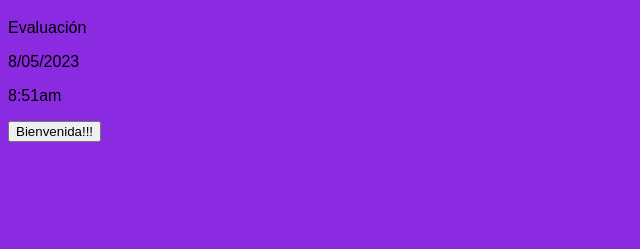
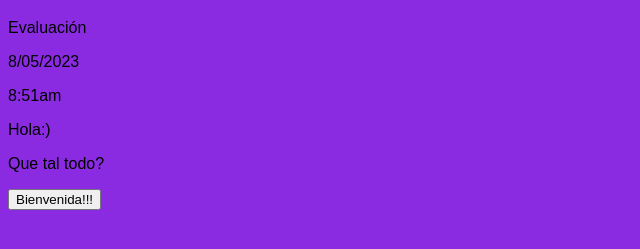
Before and after one commit to Erikasb000/Evaluacion, a plain HTML site: page index.html in a window 1280 px wide. Shown: the part 61-310 px from the top of the page, without its empty margins (0-640 px from the left). Drawn offline with Linux system fonts and the light colour scheme.

Commit message:
Update index.html

```diff
--- a/index.html
+++ b/index.html
@@ -13,6 +13,8 @@
     <p>Evaluación</p>
     <p>8/05/2023</p>
     <p>8:51am</p>
+    <p> Hola:)</p>
+    <p> Que tal todo?</p>
     <input type="button" onclick="saludar()" value="Bienvenida!!!">
 
 </body>
```
